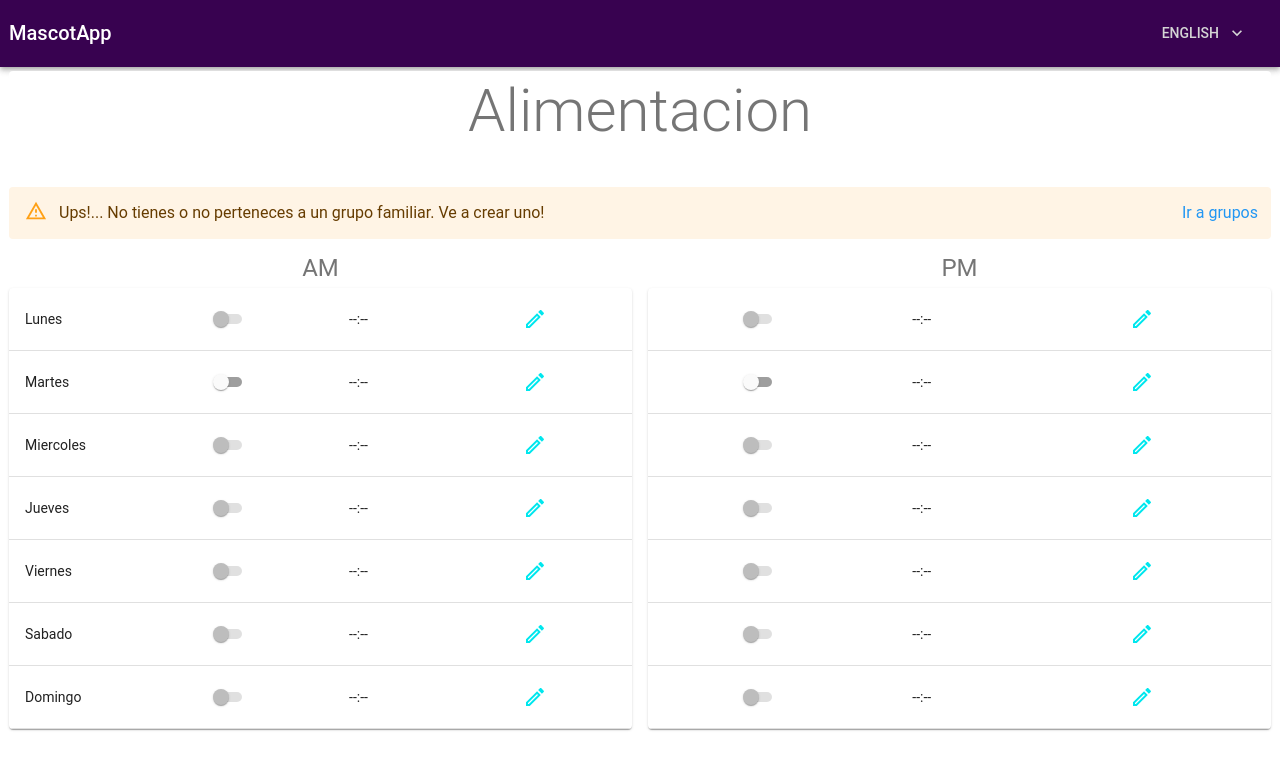
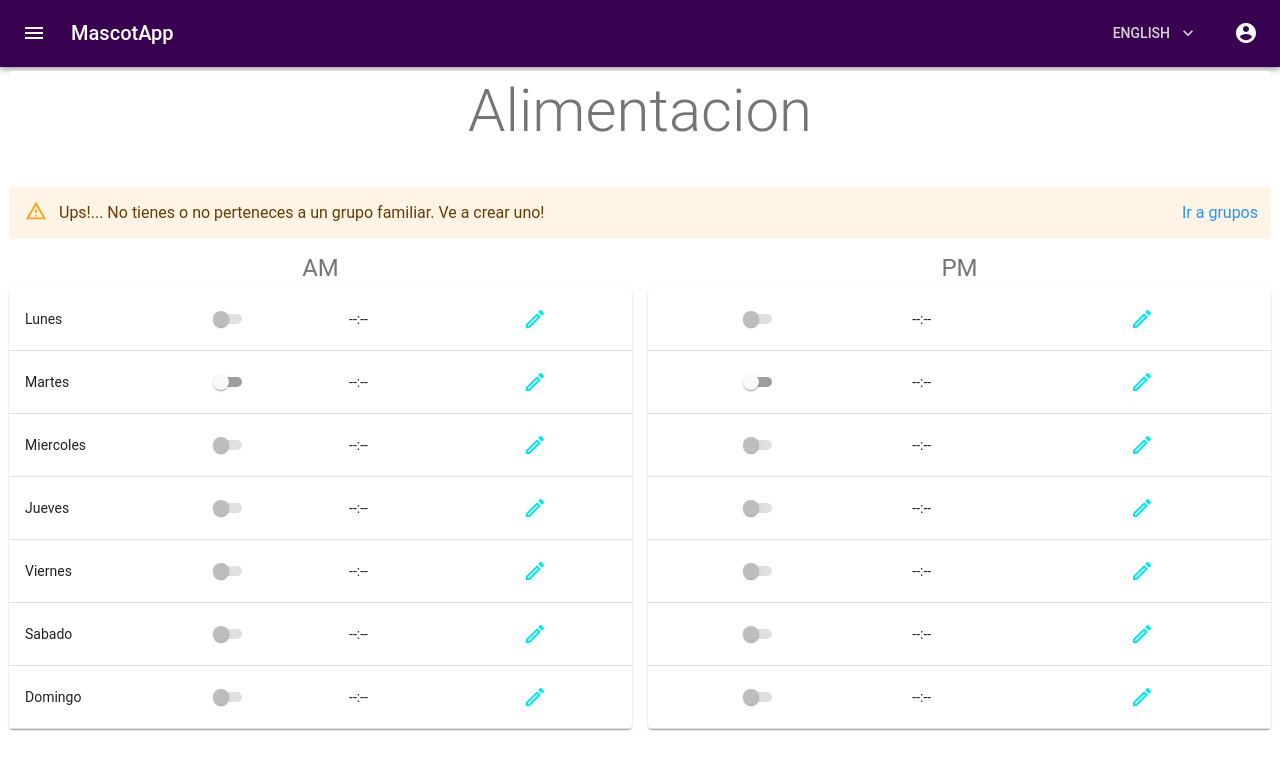
Before and after one commit to pliplox/mascot-web, a React (Create React App) app: page /alimentar in a window 1280 px wide. Shown: the top 770 px of the page. Built offline with nearby package versions, Linux system fonts and the light colour scheme; sample sign-in values are in the browser's storage; a web font is replaced by a local one.

Commit message:
feat: navbar icons visible when isn't sign in

```diff
--- a/src/components/shared/navbar/Navbar.js
+++ b/src/components/shared/navbar/Navbar.js
@@ -1,5 +1,5 @@
 /*React */
-import React, { useState, Fragment } from 'react';
+import React, { useState } from 'react';
 /*Component */
 import { Sidebar } from '../sidebar';
 import { ProfileMenu } from '../navbar';
@@ -25,7 +25,8 @@ const useStyles = makeStyles(theme => ({
     display: 'none',
     [theme.breakpoints.up('sm')]: {
       display: 'block'
-    }
+    },
+    marginLeft: theme.spacing(3)
   },
   titleSidebar: {
     color: 'white',
@@ -41,8 +42,6 @@ const Navbar = ({ children }) => {
   const classes = useStyles();
   const [openDrawer, setOpenDrawer] = useState(false);
   const [anchorEl, setAnchorEl] = useState(null);
-
-  const tokenId = localStorage.getItem('tokenId');
 
   const handleProfileMenuOpen = event => {
     setAnchorEl(event.currentTarget);
@@ -64,7 +63,7 @@ const Navbar = ({ children }) => {
     <div className={classes.grow}>
       <AppBar position="static">
         <Toolbar className={classes.toolbar}>
-          {!isSignedIn ? (
+          {isSignedIn && (
             <IconButton
               data-testid="drawer"
               edge="start"
@@ -75,13 +74,13 @@ const Navbar = ({ children }) => {
             >
               <MenuIcon />
             </IconButton>
-          ) : null}
+          )}
           <Typography className={classes.title} variant="h6" noWrap>
             MascotApp
           </Typography>
           <div className={classes.grow} />
           <LanguageSelector />
-          {!isSignedIn ? (
+          {isSignedIn && (
             <div>
               <IconButton
                 data-testid="icon-profile"
@@ -96,12 +95,14 @@ const Navbar = ({ children }) => {
                 <AccountCircle />
               </IconButton>
             </div>
-          ) : null}
-          <ProfileMenu handleProfileMenuClose={handleProfileMenuClose} anchorEl={anchorEl} />
+          )}
+          {isSignedIn && (
+            <ProfileMenu handleProfileMenuClose={handleProfileMenuClose} anchorEl={anchorEl} />
+          )}
         </Toolbar>
       </AppBar>
       {children}
-      {tokenId && <Sidebar handleDrawerClose={handleDrawerClose} openDrawer={openDrawer} />}
+      {isSignedIn && <Sidebar handleDrawerClose={handleDrawerClose} openDrawer={openDrawer} />}
     </div>
   );
 };
```
Also changed, not shown: 1 other file (tests, documents, lock files or other folders).
